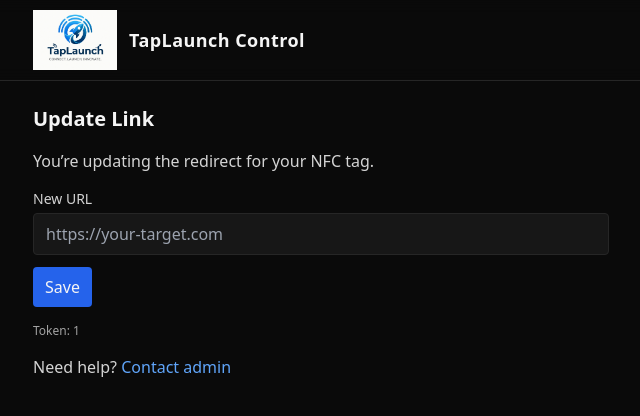
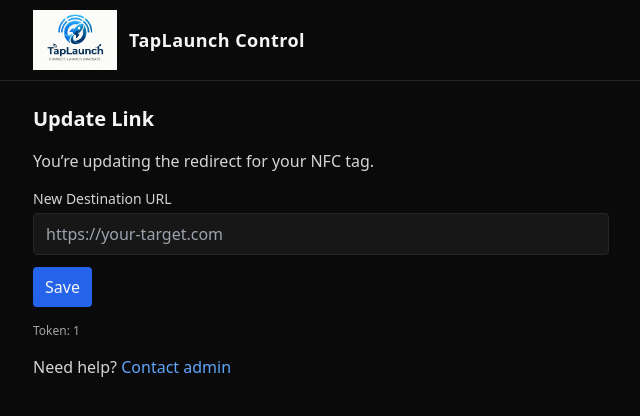
Before and after one commit to welderjustin/taplaunch_dashboard, a Next.js app: page /edit/1 in a window 1280 px wide. Shown: the top 416 px of the page, without its empty margins (111-751 px from the left). Built offline with nearby package versions, Linux system fonts and the light colour scheme.

Commit message:
ui: rename Current→Destination URL; rename Last scanned→Tag URL; fix timestamps to America/Edmonton

```diff
--- a/app/a/[token]/page.tsx
+++ b/app/a/[token]/page.tsx
@@ -48,7 +48,7 @@ export default function ClientAnalyticsPage({ params }: { params: { token: strin
             </div>
             <div>
               <div className="text-neutral-300 text-sm">Last scanned</div>
-              <div>{summary.last_scanned ? new Date(summary.last_scanned).toLocaleString() : '—'}</div>
+              <div>{summary.last_scanned ? new Intl.DateTimeFormat('en-CA', { dateStyle: 'medium', timeStyle: 'short', timeZone: 'America/Edmonton' }).format(new Date(summary.last_scanned)) : '—'}</div>
             </div>
           </div>
         </div>
--- a/app/admin/tags/page.tsx
+++ b/app/admin/tags/page.tsx
@@ -86,7 +86,7 @@ export default function AdminTagsPage() {
           <input value={label} onChange={(e)=>setLabel(e.target.value)} placeholder="Optional label" className="w-full px-3 py-2 rounded bg-neutral-900 border border-neutral-800" />
         </div>
         <div className="sm:col-span-2">
-          <label className="block text-sm text-neutral-300 mb-1">Current URL</label>
+          <label className="block text-sm text-neutral-300 mb-1">Destination URL</label>
           <input type="url" value={url} onChange={(e)=>setUrl(e.target.value)} required placeholder="https://target.com" className="w-full px-3 py-2 rounded bg-neutral-900 border border-neutral-800" />
         </div>
         <button disabled={creating} className="px-3 py-2 rounded bg-blue-600 hover:bg-blue-500 disabled:opacity-60">{creating ? 'Creating…' : 'Create tag'}</button>
@@ -100,10 +100,10 @@ export default function AdminTagsPage() {
             <tr>
               <th className="text-left p-3">Label</th>
               <th className="text-left p-3">Slug</th>
-              <th className="text-left p-3">Current URL</th>
+              <th className="text-left p-3">Destination URL</th>
               <th className="text-left p-3">Redirect URL</th>
               <th className="text-left p-3">Scans</th>
-              <th className="text-left p-3">Last scanned</th>
+              <th className="text-left p-3">Tag URL</th>
               <th className="text-left p-3">Updated</th>
               <th className="text-left p-3">Actions</th>
             </tr>
@@ -121,14 +121,14 @@ export default function AdminTagsPage() {
                 <td className="p-3">{t.slug}</td>
                 <td className="p-3 truncate max-w-[32ch]"><a className="text-blue-400 hover:underline" href={t.current_url} target="_blank" rel="noreferrer">{t.current_url}</a></td>
                 <td className="p-3">{stats[t.id]?.count ?? '—'}</td>
-                <td className="p-3">{stats[t.id]?.last_scanned ? new Date(stats[t.id]!.last_scanned!).toLocaleString() : '—'}</td>
+                <td className="p-3">{stats[t.id]?.last_scanned ? new Intl.DateTimeFormat('en-CA', { dateStyle: 'medium', timeStyle: 'short', timeZone: 'America/Edmonton' }).format(new Date(stats[t.id]!.last_scanned!)) : '—'}</td>
                 <td className="p-3 truncate max-w-[28ch]">
                   <div className="flex items-center gap-2">
                     <a className="text-blue-400 hover:underline" href={`${appBase}/r/${t.slug}`} target="_blank" rel="noreferrer">/r/{t.slug}</a>
                     <button onClick={async()=>{ await navigator.clipboard.writeText(`${appBase}/r/${t.slug}`); }} className="px-2 py-0.5 rounded bg-neutral-800 hover:bg-neutral-700 text-xs">Copy</button>
                   </div>
                 </td>
-                <td className="p-3">{new Date(t.updated_at).toLocaleString()}</td>
+                <td className="p-3">{new Intl.DateTimeFormat('en-CA', { dateStyle: 'medium', timeStyle: 'short', timeZone: 'America/Edmonton' }).format(new Date(t.updated_at))}</td>
                 <td className="p-3 space-x-2">
                   <button onClick={async()=>{ await navigator.clipboard.writeText(`${appBase}/edit/${t.client_edit_token ?? ''}`); alert('Client link copied.') }} className="px-2 py-1 rounded bg-neutral-800 hover:bg-neutral-700">Copy client link</button>
                   <button onClick={async()=>{ await navigator.clipboard.writeText(`${appBase}/a/${t.client_edit_token ?? ''}`); alert('Client analytics link copied.') }} className="px-2 py-1 rounded bg-neutral-800 hover:bg-neutral-700">Copy analytics link</button>
--- a/app/edit/[token]/page.tsx
+++ b/app/edit/[token]/page.tsx
@@ -30,7 +30,7 @@ export default function ClientEditPage({ params }: { params: { token: string } }
       <p className="text-neutral-300">You’re updating the redirect for your NFC tag.</p>
       <form className="space-y-3" onSubmit={onSubmit}>
         <div>
-          <label className="block text-sm text-neutral-300 mb-1">New URL</label>
+          <label className="block text-sm text-neutral-300 mb-1">New Destination URL</label>
           <input
             type="url"
             name="url"
```
